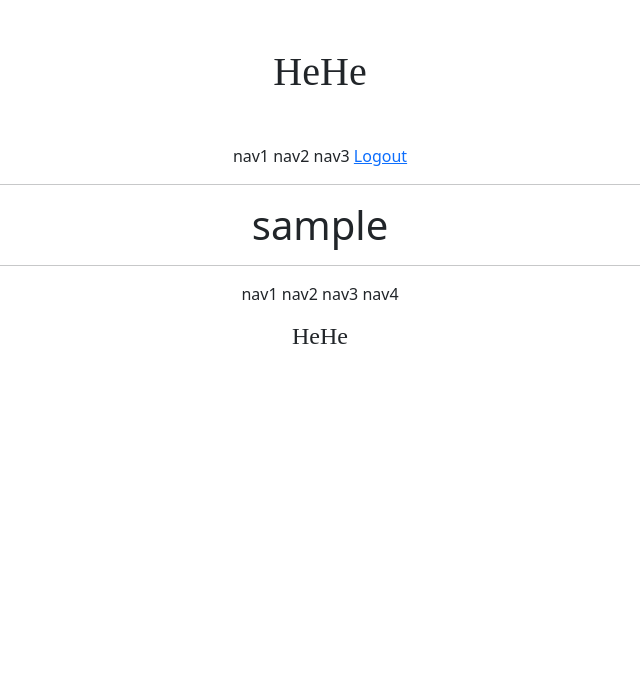
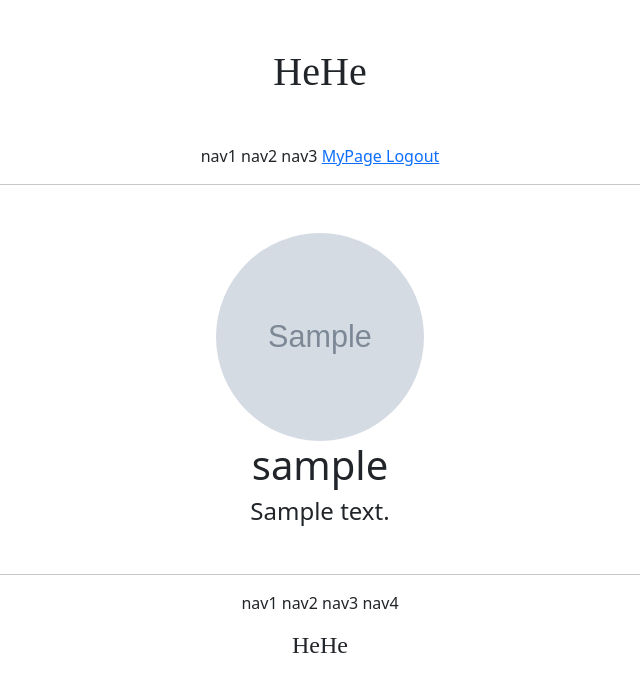
Before and after one commit to 100100001001/drf_1, a Django app: page /accounts/detail/1 in a window 1280 px wide. Shown: the top 692 px of the page, without its empty margins (320-960 px from the left). Run offline with Django 4.2, Linux system fonts and the light colour scheme; the first user in the database is signed in; tables that the repository leaves empty hold one stand-in row (Sample ...); some libraries are stand-ins or nearby versions; some web fonts are replaced.

Commit message:
header nav btn / image serving url / account detail page design update

```diff
--- a/accountapp/templates/accountapp/detail.html
+++ b/accountapp/templates/accountapp/detail.html
@@ -2,21 +2,25 @@
 
 {% block content %}
 
-    <div>
 
-        <!--  Profile 들어가는 부분  -->
-        <div>
+  <div>
+    <!--  Profile 들어가는 부분  -->
+    <div class="my-5">
 
-            <h1>{{ target_user.profile.nickname }}</h1>
-            <p>{{ target_user.data_joind }}</p>
+      {% if target_user.profile.image %}
+      <img style="width: 13rem; height: 13rem; border-radius: 20rem; object-fit: cover;"
+           src="{{ target_user.profile.image.url }}" alt="">
+      {% endif %}
 
-        </div>
-
-
-        <!--    본인 작성한 게시글 리스트 들어갈 부분    -->
-        <div></div>
+      <h1>{{ target_user.profile.nickname }}</h1>
+      <h4>{{ target_user.profile.message }}</h4>
 
     </div>
 
+    <!--  본인 작성한 게시글 리스트 들어갈 부분 -->
+    <div></div>
+
+  </div>
+
 
 {% endblock %}
--- a/drf_1/urls.py
+++ b/drf_1/urls.py
@@ -13,6 +13,8 @@ Including another URLconf
     1. Import the include() function: from django.urls import include, path
     2. Add a URL to urlpatterns:  path('blog/', include('blog.urls'))
 """
+from django.conf import settings
+from django.conf.urls.static import static
 from django.contrib import admin
 from django.urls import path, include
 
@@ -20,4 +22,4 @@ urlpatterns = [
     path('admin/', admin.site.urls),
     path('accounts/', include('accountapp.urls')),
     path('profiles/', include('profileapp.urls')),
-]
+] + static(settings.MEDIA_URL, document_root=settings.MEDIA_ROOT)
--- a/templates/header.html
+++ b/templates/header.html
@@ -10,12 +10,15 @@
         <span>
             {% if not user.is_authenticated %}
             <a href="{% url 'accountapp:login' %}">
-                Login
+                LogIn
             </a>
             <a href="{% url 'accountapp:create' %}">
                 SignUp
             </a>
             {% else %}
+            <a href="{% url 'accountapp:detail' pk=user.pk %}">
+                MyPage
+            </a>
             <a href="{% url 'accountapp:logout' %}">
                 Logout
             </a>
```
